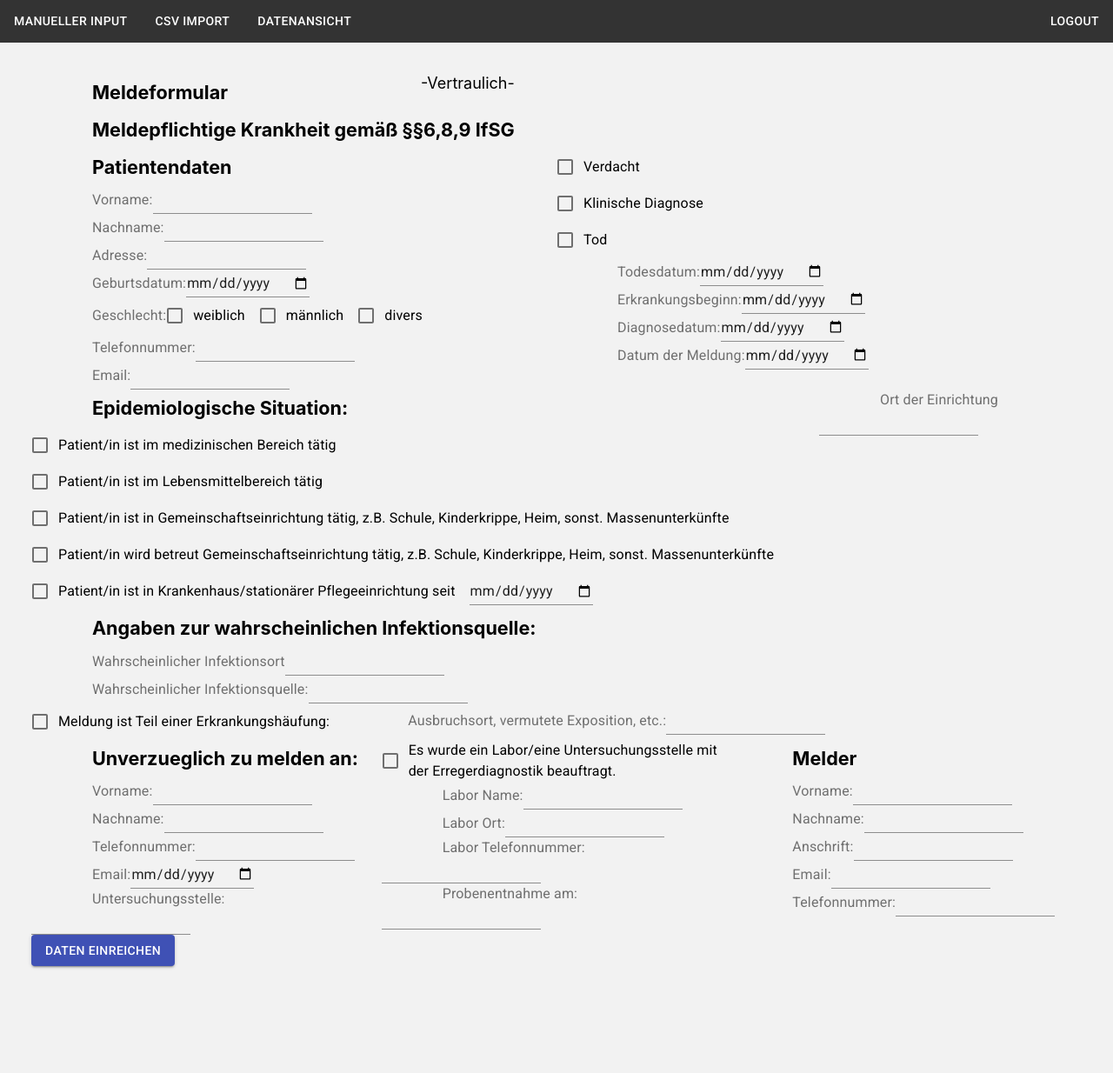
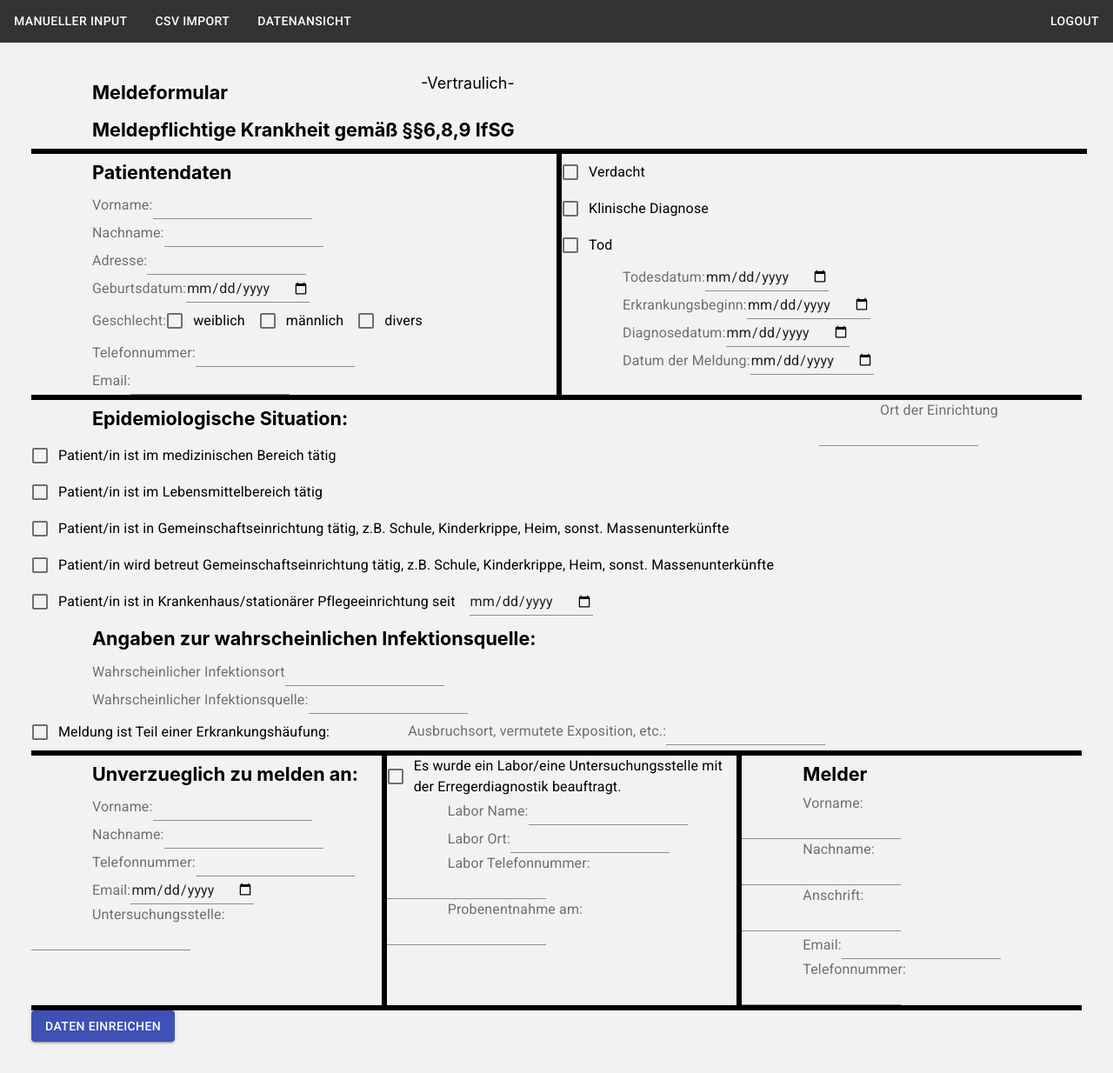
Before and after one commit to suniastar/online-fallregister, a React (Create React App) app in the folder fallregister_frontend/: page / in a window 1280 px wide. Shown: the whole page at 87% size. Before the commit the page ends 1147 px from the top, so only its background shows below. Built offline with nearby package versions, Linux system fonts and the light colour scheme; the HTML template or start-up script is replaced by a standard one.

Commit message:
dividers added

```diff
--- a/fallregister_frontend/src/PatientDataForm.js
+++ b/fallregister_frontend/src/PatientDataForm.js
@@ -1,7 +1,7 @@
 
 import React from 'react';
 
-import {InputLabel,FormLabel,FormControlLabel, Input, Grid, Checkbox, Button} from '@material-ui/core/';
+import {InputLabel,FormLabel,FormControlLabel, Input, Grid, Checkbox, Button, Divider} from '@material-ui/core/';
 
 class PatientDataForm extends React.Component {
     constructor(){
@@ -95,9 +95,9 @@ class PatientDataForm extends React.Component {
           direction='column'
           justify="center"
           alignItems='flex-start'
+          divided
 
                 >
-
         <Grid>
             <Grid container
                   direction= 'row'
@@ -112,7 +112,11 @@ class PatientDataForm extends React.Component {
             </Grid>
             <FormLabel class= "big">Meldepflichtige Krankheit gemäß §§6,8,9 IfSG</FormLabel>
         </Grid>
-
+        <div style={{
+            border: 'solid #000',
+            height: '100%',
+            width: '100%'
+        }}></div>
         <Grid container
               direction= 'row'
               justify= 'flex-start'
@@ -170,10 +174,14 @@ class PatientDataForm extends React.Component {
                                 <Input type="email" id="email" name="email"></Input>
                             </Grid>
                         </Grid>
+                        <div style={{
+                            border: 'solid #000',
+                            height: '100%',
+                        }}></div>
                         <Grid container
                               direction='column'
                               item
-                              xs={6}
+                              xs={5}
                         >
 
 
@@ -212,7 +220,11 @@ class PatientDataForm extends React.Component {
 
                     </Grid>
 
-
+            <div style={{
+                border: 'solid #000',
+                height: '100%',
+                width: '100%'
+            }}></div>
                     <Grid container
                           direction='row'
                           justify='flex-start'
@@ -277,7 +289,11 @@ class PatientDataForm extends React.Component {
                             <Input type="text" id="infectionSource" name="infectionSource"></Input>
                         </Grid>
                     </Grid>
-
+            <div style={{
+                border: 'solid #000',
+                height: '100%',
+                width: '100%'
+            }}></div>
                     <Grid container
                           direction='row'
                           justify='flex-start'
@@ -314,7 +330,10 @@ class PatientDataForm extends React.Component {
                                 <Input type="text" id="labor" name="labor"></Input>
                             </Grid>
                         </Grid>
-
+                        <div style={{
+                            border: 'solid #000',
+                            height: '100%',
+                        }}></div>
                         <Grid container
                               direction='column'
                               xs={4}
@@ -340,12 +359,15 @@ class PatientDataForm extends React.Component {
                                 <Input type="text" id="probedate" name="probedate"></Input>
                             </Grid>
                         </Grid>
-
+                        <div style={{
+                            border: 'solid #000',
+                            height: '100%',
+                        }}></div>
                         <Grid container
                               direction='column'
                               justify='flex-start'
                               alignItems="stretch"
-                              xs={4}
+                              xs={3}
                               item
                         >
                             <Grid>
@@ -373,7 +395,11 @@ class PatientDataForm extends React.Component {
                             </Grid>
                         </Grid>
                     </Grid>
-
+            <div style={{
+                border: 'solid #000',
+                height: '100%',
+                width: '100%'
+            }}></div>
                     <Grid>
                     <Button type="submit" value="Submit" variant="contained" color="primary" >Daten einreichen</Button>
                     </Grid>
```
